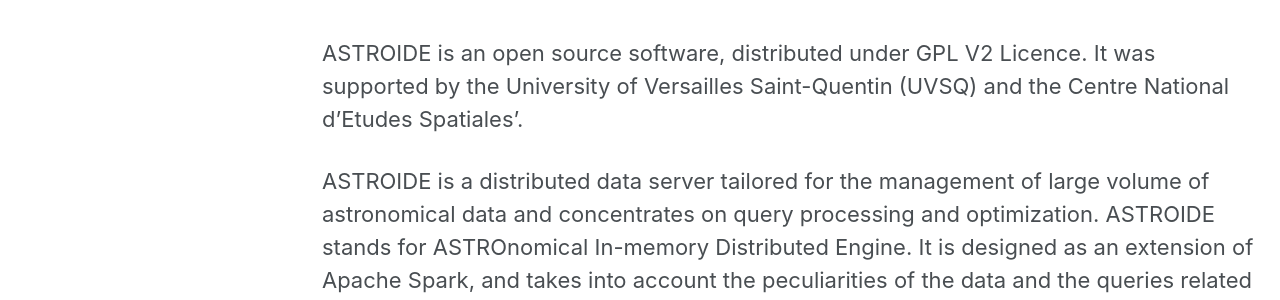
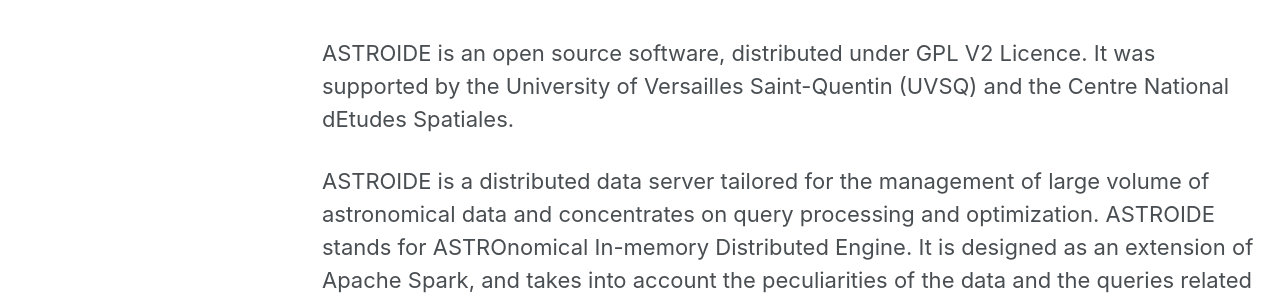
Before and after one commit to CnesUvsq/astroidePage, a Jekyll site: the page built from _pages/about.md, in a window 1280 px wide. Shown: the part 326-626 px from the top of the page. Built offline with Jekyll 4.4.1, drawn with Linux system fonts in a browser that asks for light colours; cached includes are drawn as plain includes; nearby versions of some CDN libraries.

Commit message:
update Gemfile

```diff
--- a/_pages/about.md
+++ b/_pages/about.md
@@ -6,7 +6,7 @@
 
 ![astroideLogo]({{ "astroideLogo.png" | absolute_url }})
 
-ASTROIDE is an open source software, distributed under GPL V2 Licence. It was supported by the University of Versailles Saint-Quentin (UVSQ) and the Centre National d'Etudes Spatiales'.
+ASTROIDE is an open source software, distributed under GPL V2 Licence. It was supported by the University of Versailles Saint-Quentin (UVSQ) and the Centre National dEtudes Spatiales.
 
 ASTROIDE is a distributed data server
 tailored for the management of large volume of astronomical data
--- a/index.html
+++ b/index.html
@@ -10,6 +10,7 @@
       url: "/about/"
 excerpt: >
   A distributed data server for big astronomical data.<br />
+  <a href="https://github.com/CnesUvsqAstroide/ASTROIDE"><img style="position: absolute; top: 0; left: 0; border: 0;" src="https://s3.amazonaws.com/github/ribbons/forkme_left_white_ffffff.png" alt="GitHub link"></a>
 intro:
   - excerpt: 'ASTROIDE is an open source software, distributed under GPL V2 Licence. It was initiated by the DAVID Lab and co-funded by the UVSQ and the CNES. ASTROIDE achieves scalability and efficiency by combining the benefits of distributed processing using Spark with the relevance of an astronomical query optimizer.'
 feature_row:
```
